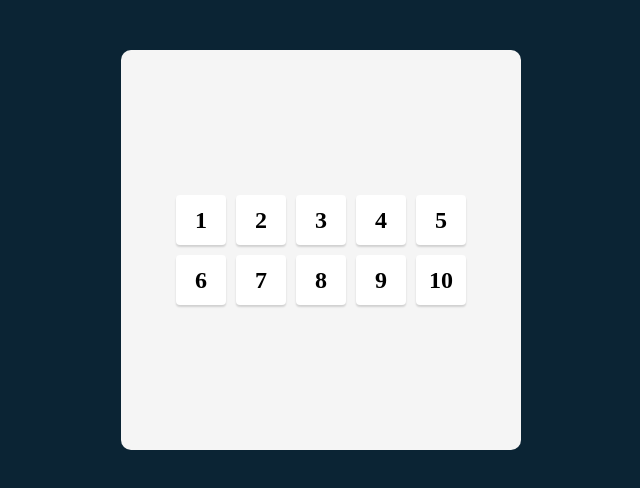
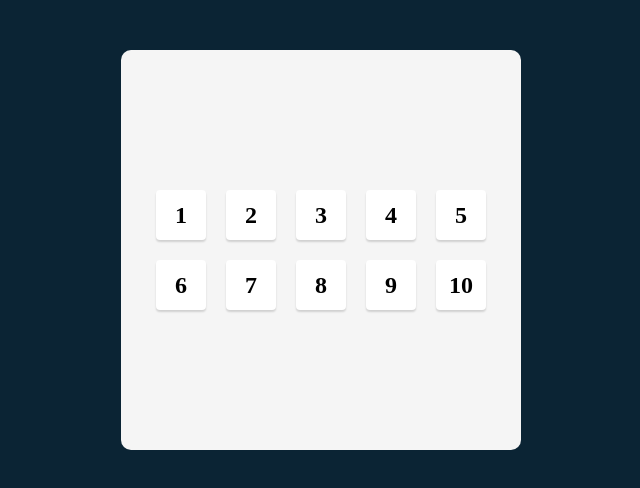
Before and after one commit to PJMantoss/tenzies_game, a React (Create React App) app: page / in a window 1280 px wide. Shown: the top 488 px of the page, without its empty margins (319-959 px from the left). Built offline with nearby package versions, Linux system fonts and the light colour scheme.

Commit message:
update App styling

```diff
--- a/src/App.css
+++ b/src/App.css
@@ -12,7 +12,7 @@ main {
 .dieContainer{
   display: grid;
   grid-template: auto auto / repeat(5, 1fr);
-  gap: 10px;
+  gap: 20px;
 }
 
 .die{
@@ -24,6 +24,7 @@ main {
   justify-content: center;
   align-items: center;
   background: white;
+  cursor: pointer;
 }
 
 .die > h2 {
```
